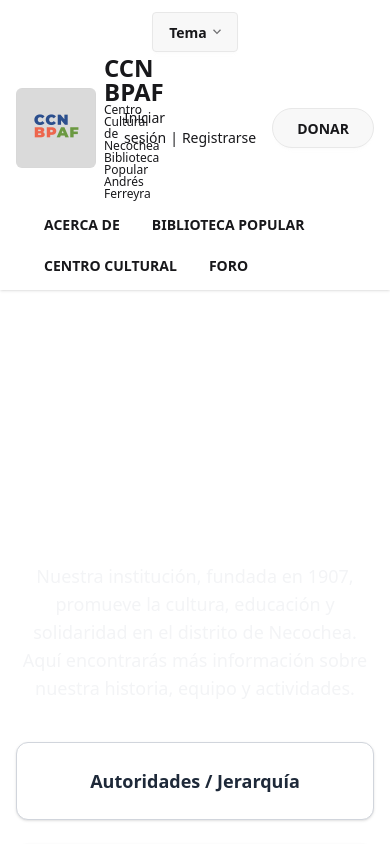
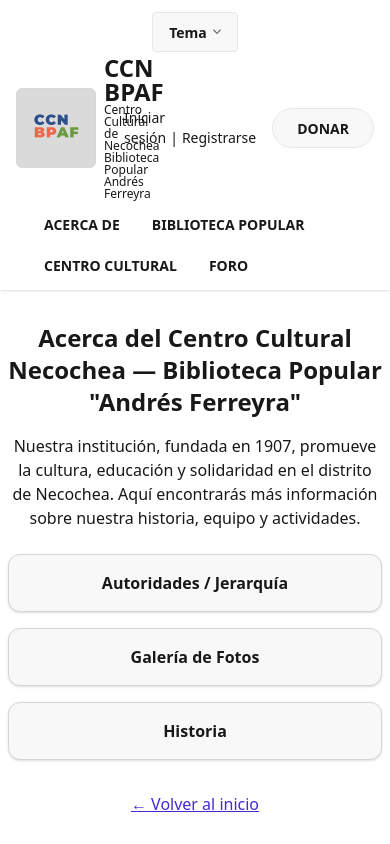
Before and after one commit to Frankmolin/Biblioteca-CCN-BPAF, a React (Vite) app: page /acerca in a window 390 px wide. Shown: the top 844 px of the page. Built offline with nearby package versions, Linux system fonts and the light colour scheme.

Commit message:
Refactor styles and layout in Acerca, Autoridades, Galeria, and Historia pages for improved responsiveness and consistency

```diff
--- a/src/pages/Acerca.jsx
+++ b/src/pages/Acerca.jsx
@@ -7,24 +7,26 @@ export default function Acerca() {
 
   return (
     <motion.div
-      className="w-full max-w-5xl mx-auto px-4 py-12"
+      className="w-full max-w-5xl mx-auto px-2 sm:px-4 py-8 sm:py-12"
       initial={{ opacity: 0, y: 30 }}
       animate={{ opacity: 1, y: 0 }}
       transition={{ duration: 0.6 }}
     >
-      <h1 className="text-4xl font-bold text-center mb-6 text-white">
+      <h1 className="text-2xl sm:text-4xl font-bold text-center mb-4 sm:mb-6">
         Acerca del Centro Cultural Necochea — Biblioteca Popular "Andrés Ferreyra"
       </h1>
 
-      <p className="text-lg text-center text-gray-100 mb-10">
-        Nuestra institución, fundada en 1907, promueve la cultura, educación y solidaridad en el distrito de Necochea. Aquí encontrarás más información sobre nuestra historia, equipo y actividades.
+      <p className="text-base sm:text-lg text-center mb-6 sm:mb-10">
+        Nuestra institución, fundada en 1907, promueve la cultura, educación y
+        solidaridad en el distrito de Necochea. Aquí encontrarás más información
+        sobre nuestra historia, equipo y actividades.
       </p>
 
-      <div className="grid grid-cols-1 sm:grid-cols-2 lg:grid-cols-3 gap-6">
+      <div className="grid grid-cols-1 sm:grid-cols-2 lg:grid-cols-3 gap-4 sm:gap-6">
         <motion.button
           whileHover={{ scale: 1.05 }}
           whileTap={{ scale: 0.95 }}
-          className="bg-white border border-gray-300 py-6 px-6 rounded-xl shadow hover:shadow-md text-lg font-semibold text-gray-800"
+          className="w-full cursor-pointer bg-base-200 border border-gray-300 py-4 sm:py-6 px-4 sm:px-6 rounded-xl shadow hover:shadow-md text-base sm:text-lg font-semibold"
           onClick={() => navigate("/autoridades")}
         >
           Autoridades / Jerarquía
@@ -33,7 +35,7 @@ export default function Acerca() {
         <motion.button
           whileHover={{ scale: 1.05 }}
           whileTap={{ scale: 0.95 }}
-          className="bg-white border border-gray-300 py-6 px-6 rounded-xl shadow hover:shadow-md text-lg font-semibold text-gray-800"
+          className="w-full cursor-pointer bg-base-200 border border-gray-300 py-4 sm:py-6 px-4 sm:px-6 rounded-xl shadow hover:shadow-md text-base sm:text-lg font-semibold"
           onClick={() => navigate("/galeria")}
         >
           Galería de Fotos
@@ -42,19 +44,17 @@ export default function Acerca() {
         <motion.button
           whileHover={{ scale: 1.05 }}
           whileTap={{ scale: 0.95 }}
-          className="bg-white border border-gray-300 py-6 px-6 rounded-xl shadow hover:shadow-md text-lg font-semibold text-gray-800"
+          className="w-full cursor-pointer bg-base-200 border border-gray-300 py-4 sm:py-6 px-4 sm:px-6 rounded-xl shadow hover:shadow-md text-base sm:text-lg font-semibold"
           onClick={() => navigate("/historia")}
         >
           Historia
         </motion.button>
-
-
       </div>
 
-      <div className="mt-10 text-center">
+      <div className="mt-8 sm:mt-10 text-center">
         <button
           onClick={() => navigate("/")}
-          className="text-[#6b4c3b] underline hover:text-[#563b2d] text-lg font-medium"
+          className="link link-primary text-base sm:text-lg font-medium"
         >
           ← Volver al inicio
         </button>
--- a/src/pages/Autoridades.jsx
+++ b/src/pages/Autoridades.jsx
@@ -5,17 +5,17 @@ export default function Autoridades() {
 
   return (
     <div className="max-w-4xl mx-auto px-4 py-12">
-      <h1 className="text-3xl font-bold text-white mb-4 text-center">
+      <h1 className="text-3xl font-bold  mb-4 text-center">
         Autoridades / Jerarquía
       </h1>
-      <p className="text-gray-100 text-lg text-center">
+      <p className=" text-lg text-center">
         Como organización, la institución es liderada por el presidente de comisión, rol que en la actualidad desempeña María Cristina Azcueta. También cuenta con un vicepresidente, vocal, tesorero y revisores de cuentas; todos puestos completamente Ad Honorem. <br /><br />
         En lo que respecta a la biblioteca en particular, la gestión de la misma está a cargo de solamente tres empleados: un director y dos bibliotecarios. No obstante, también cumplen parte de su jornada laboral en la biblioteca algunos empleados municipales.
       </p>
 
       <button
         onClick={() => navigate(-1)}
-        className="mt-8 text-[#6b4c3b] underline hover:text-[#563b2d] block mx-auto"
+        className="mt-8 link link-primary block mx-auto"
       >
         ← Volver
       </button>
--- a/src/pages/Galeria.jsx
+++ b/src/pages/Galeria.jsx
@@ -3,17 +3,17 @@ import { motion } from "framer-motion";
 import { useNavigate } from "react-router-dom";
 
 const imagenes = [
-  "public/images/foto1.jpg",
-  "public/images/foto2.jpg",
-  "public/images/foto3.jpg",
-  "public/images/foto4.jpg",
-  "public/images/foto5.jpg",
-  "public/images/foto6.jpg",
-  "public/images/foto7.jpg",
-  "public/images/foto8.jpg",
-  "public/images/foto9.jpg",
-  "public/images/foto10.jpg",
-  "public/images/foto11.jpg",
+  "./images/foto1.jpg",
+  "./images/foto2.jpg",
+  "./images/foto3.jpg",
+  "./images/foto4.jpg",
+  "./images/foto5.jpg",
+  "./images/foto6.jpg",
+  "./images/foto7.jpg",
+  "./images/foto8.jpg",
+  "./images/foto9.jpg",
+  "./images/foto10.jpg",
+  "./images/foto11.jpg",
 ];
 
 export default function Galeria() {
@@ -43,7 +43,7 @@ export default function Galeria() {
 
       <button
         onClick={() => navigate(-1)}
-        className="mt-8 text-[#6b4c3b] underline hover:text-[#563b2d] block mx-auto"
+        className="mt-8 link link-primary block mx-auto"
       >
         ← Volver
       </button>
--- a/src/pages/Historia.jsx
+++ b/src/pages/Historia.jsx
@@ -6,17 +6,17 @@ export default function Historia() {
 
   return (
     <div className="max-w-4xl mx-auto px-4 py-12">
-      <h1 className="text-3xl font-bold text-white mb-4 text-center">
+      <h1 className="text-3xl font-bold  mb-4 text-center">
         Nuestra Historia
       </h1>
-      <p className="text-gray-100 text-lg text-center">
+      <p className=" text-lg text-center">
         En un principio, la «Biblioteca Popular Andrés Ferreyra» se trató de una iniciativa promovida por la filial necochense de la Asociación de Educadores Bonaerenses ante la ausencia de un espacio donde la población pudiera acceder a información y material de estudio de manera gratuita. Al tratarse de una biblioteca popular, la colección original de esta institución fue el resultado de donaciones realizadas por vecinos, y los espacios donde funcionaba la biblioteca eran alquilados; las reuniones también tenían lugar en viviendas particulares. Cabe mencionar que el edificio actual es, no obstante, propiedad de la biblioteca.
         No fue sino hasta la década de 1960 que la biblioteca obtuvo personería jurídica al establecerse como una sola unidad con el «Centro Cultural Necochea» mediante un convenio estatutario. Por este motivo, la institución en sí se encuentra ligada al municipio (sin ser dependiente del mismo).
       </p>
 
       <button
         onClick={() => navigate(-1)}
-        className="mt-8 text-[#6b4c3b] underline hover:text-[#563b2d] block mx-auto"
+        className="mt-8 link link-primary block mx-auto"
       >
         ← Volver
       </button>
```
